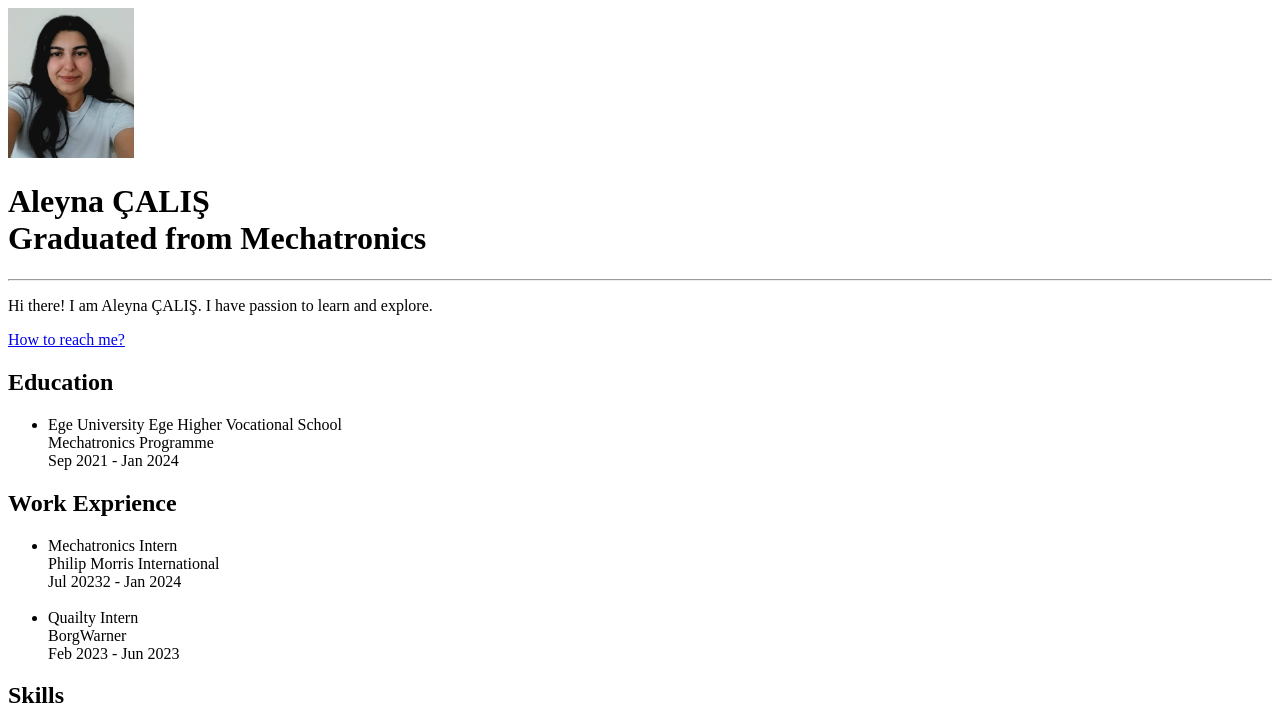
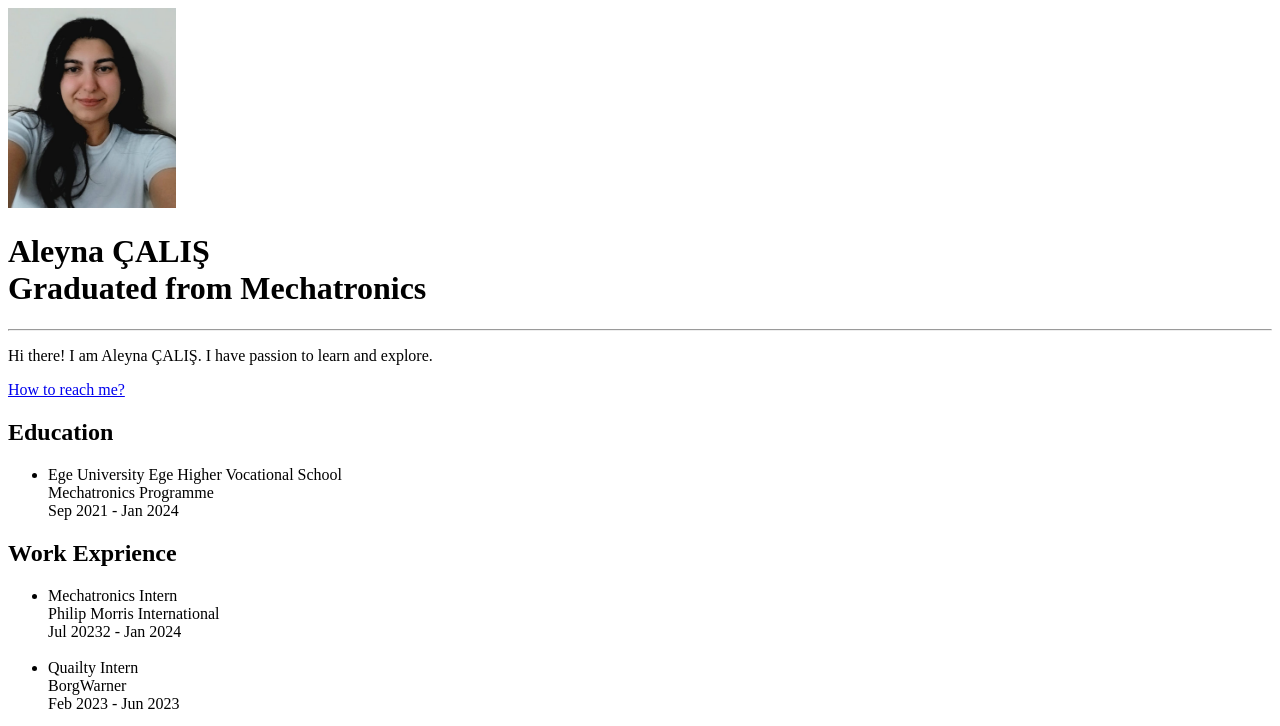
Before and after one commit to Aleyna-Calis/html-resume, a plain HTML site: page index.html in a window 1280 px wide. Shown: the top 726 px of the page. Drawn offline with Linux system fonts and the light colour scheme.

Commit message:
index.html

```diff
--- a/index.html
+++ b/index.html
@@ -5,7 +5,7 @@
         <title>My Resume</title>
     </head>
     <body>
-        <img src="./photo.jpg" height="150" alt="photo"/>
+        <img src="./photo.jpg" height="200" alt="photo"/>
         <h1>Aleyna ÇALIŞ<br />Graduated from Mechatronics</h1>
         <hr />
         <p>Hi there! I am Aleyna ÇALIŞ. I have passion to learn and explore.</p>
```
